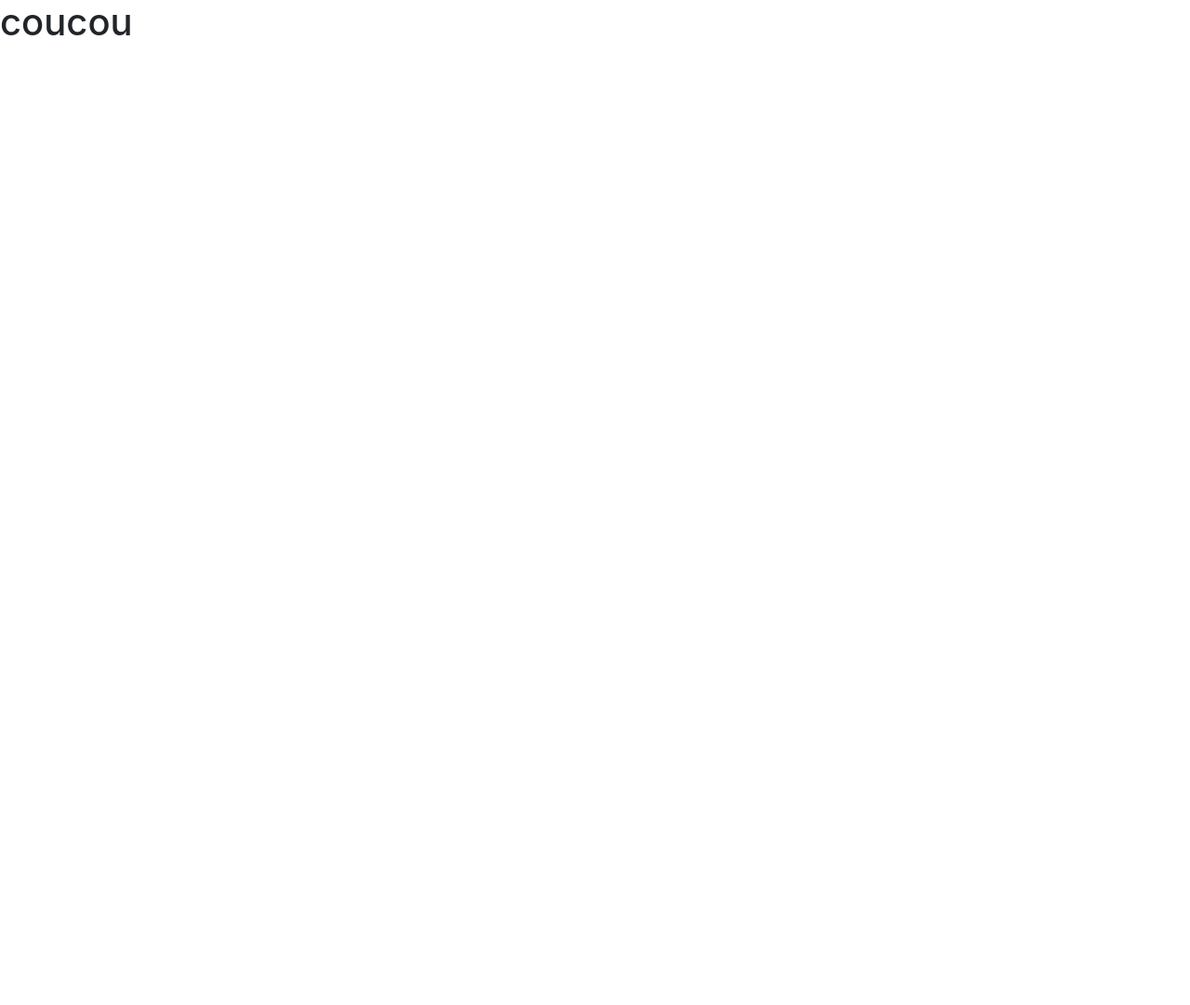
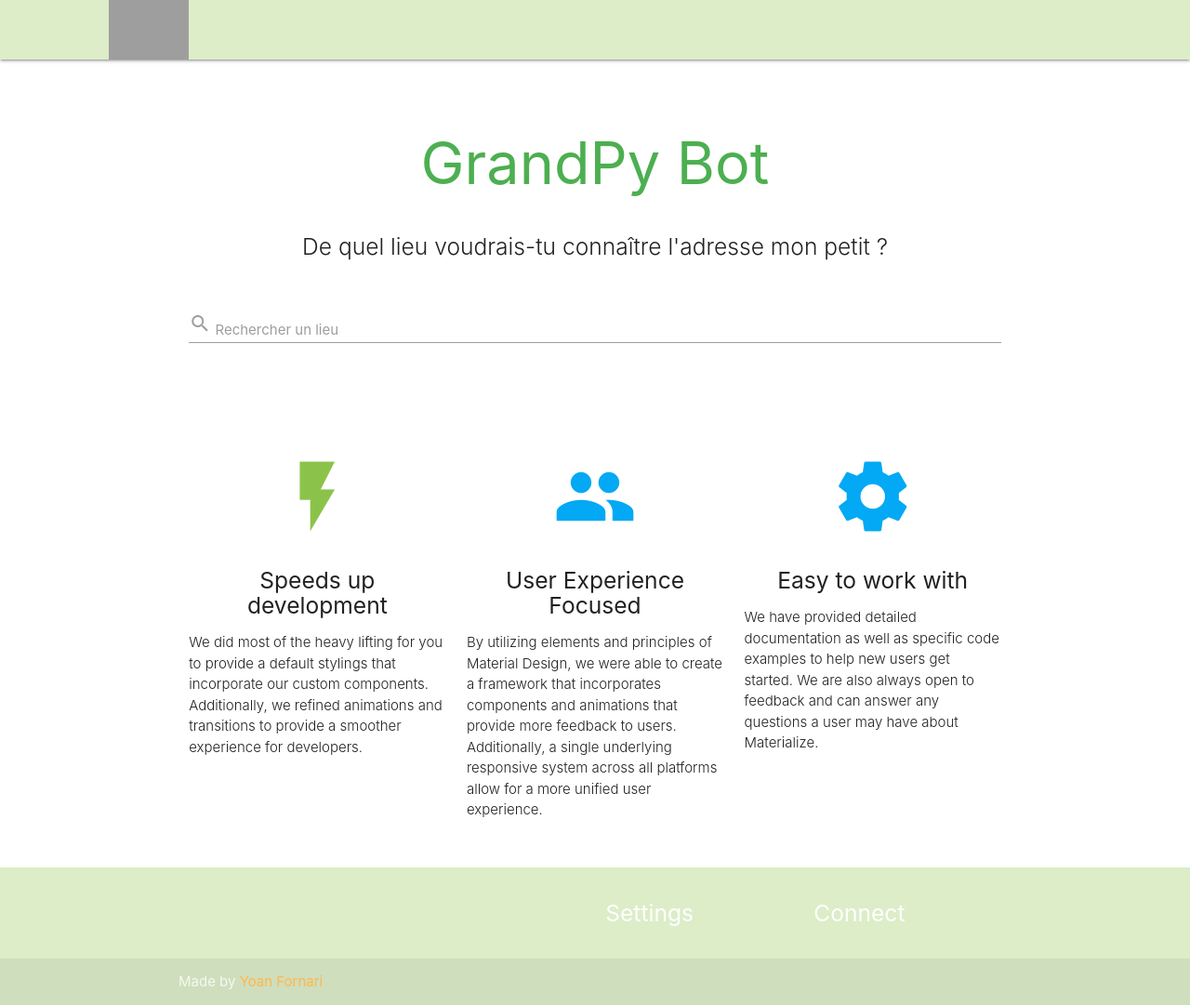
Before and after one commit to youpiyoful/grandpy_bot, a Flask app: page / in a window 1280 px wide. Before the commit the page is almost empty. Shown: the whole page at 93% size. Before the commit the page ends 38 px from the top, so only its background shows below. Run offline with Flask 2, Linux system fonts and the light colour scheme; parts of the project's set-up code (start-up, migrations or seed data) failed here and were passed over; some libraries are stand-ins or nearby versions; grey boxes are pictures that could not be loaded.

Commit message:
[change] i choose materialize instead of bootstrap and i start custom my page with him

```diff
--- a/grandpyapp/templates/index.html
+++ b/grandpyapp/templates/index.html
@@ -1,29 +1,117 @@
-<!doctype html>
-<html lang="fr">
-    <head>
-        <meta charset="UTF-8"/>
-        <meta name="viewport"
-              content="width=device-width, user-scalable=no, initial-scale=1.0, maximum-scale=1.0, minimum-scale=1.0"/>
-        <meta http-equiv="X-UA-Compatible" content="ie=edge"/>
-        <link rel="stylesheet"
-              href="https://stackpath.bootstrapcdn.com/bootstrap/4.3.1/css/bootstrap.min.css"
-              integrity="sha384-ggOyR0iXCbMQv3Xipma34MD+dH/1fQ784/j6cY/iJTQUOhcWr7x9JvoRxT2MZw1T"
-              crossorigin="anonymous">
-        <title>Document</title>
-    </head>
-    <body>
-        <header>
-            <h1>coucou</h1>
-        </header>
-        <footer></footer>
-        <script src="https://code.jquery.com/jquery-3.3.1.slim.min.js"
-                integrity="sha384-q8i/X+965DzO0rT7abK41JStQIAqVgRVzpbzo5smXKp4YfRvH+8abtTE1Pi6jizo"
-                crossorigin="anonymous"></script>
-        <script src="https://cdnjs.cloudflare.com/ajax/libs/popper.js/1.14.7/umd/popper.min.js"
-                integrity="sha384-UO2eT0CpHqdSJQ6hJty5KVphtPhzWj9WO1clHTMGa3JDZwrnQq4sF86dIHNDz0W1"
-                crossorigin="anonymous"></script>
-        <script src="https://stackpath.bootstrapcdn.com/bootstrap/4.3.1/js/bootstrap.min.js"
-                integrity="sha384-JjSmVgyd0p3pXB1rRibZUAYoIIy6OrQ6VrjIEaFf/nJGzIxFDsf4x0xIM+B07jRM"
-                crossorigin="anonymous"></script>
-    </body>
+<!DOCTYPE html>
+<html lang="en">
+<head>
+    <meta http-equiv="Content-Type" content="text/html; charset=UTF-8"/>
+    <meta name="viewport" content="width=device-width, initial-scale=1, maximum-scale=1.0"/>
+    <title>Starter Template - Materialize</title>
+
+    <!-- CSS  -->
+    <link href="https://fonts.googleapis.com/icon?family=Material+Icons" rel="stylesheet">
+    <link rel="stylesheet" href="https://cdnjs.cloudflare.com/ajax/libs/materialize/1.0.0/css/materialize.min.css">
+</head>
+<body>
+<nav class="light-green lighten-4 row">
+    <div class="nav-wrapper container col s3 center ">
+
+        <img src="{{ url_for('static', filename="logo.png") }}" height=100% />
+    </div>
+</nav>
+<div class="section no-pad-bot" id="index-banner">
+    <div class="container">
+        <h1 class="header center green-text">GrandPy Bot</h1>
+        <div class="row center">
+            <h5 class="header col s12 light">De quel lieu voudrais-tu connaître l'adresse mon petit ?</h5>
+        </div>
+
+        <div class="row">
+            <form class="col s12">
+                <div class="row">
+                    <div class="input-field col s12">
+                        <textarea id="textarea1" class="materialize-textarea"></textarea>
+                        <label for="textarea1"><i class="material-icons">search</i> Rechercher un lieu</label>
+                    </div>
+                </div>
+            </form>
+        </div>
+    </div>
+</div>
+
+
+<div class="container">
+    <div class="section">
+
+        <!--   Icon Section   -->
+        <div class="row">
+            <div class="col s12 m4">
+                <div class="icon-block">
+                    <h2 class="center light-green-text"><i class="large material-icons">flash_on</i></h2>
+                    <h5 class="center">Speeds up development</h5>
+
+                    <p class="light">We did most of the heavy lifting for you to provide a default stylings that
+                        incorporate our custom components. Additionally, we refined animations and transitions to
+                        provide a smoother experience for developers.</p>
+                </div>
+            </div>
+
+            <div class="col s12 m4">
+                <div class="icon-block">
+                    <h2 class="center light-blue-text"><i class="large material-icons">group</i></h2>
+                    <h5 class="center">User Experience Focused</h5>
+
+                    <p class="light">By utilizing elements and principles of Material Design, we were able to create a
+                        framework that incorporates components and animations that provide more feedback to users.
+                        Additionally, a single underlying responsive system across all platforms allow for a more
+                        unified user experience.</p>
+                </div>
+            </div>
+
+            <div class="col s12 m4">
+                <div class="icon-block">
+                    <h2 class="center light-blue-text"><i class="large material-icons">settings</i></h2>
+                    <h5 class="center">Easy to work with</h5>
+
+                    <p class="light">We have provided detailed documentation as well as specific code examples to help
+                        new users get started. We are also always open to feedback and can answer any questions a user
+                        may have about Materialize.</p>
+                </div>
+            </div>
+        </div>
+
+    </div>
+    {#    <br><br>#}
+</div>
+
+<footer class="page-footer light-green lighten-4">
+    <div class="container">
+        <div class="row">
+            <div class="col l6 s12">
+                <h5 class="white-text"></h5>
+                <p class="grey-text"></p>
+            </div>
+            <div class="col l3 s12">
+                <h5 class="white-text">Settings</h5>
+                <ul>
+                </ul>
+            </div>
+            <div class="col l3 s12">
+                <h5 class="white-text">Connect</h5>
+                <ul>
+                </ul>
+            </div>
+        </div>
+    </div>
+    <div class="footer-copyright">
+        <div class="container">
+            Made by <a class="orange-text text-lighten-2" href="http://materializecss.com">Yoan Fornari</a>
+        </div>
+    </div>
+</footer>
+
+
+<!--  Scripts-->
+<script src="https://code.jquery.com/jquery-2.1.1.min.js"></script>
+<script src="https://cdnjs.cloudflare.com/ajax/libs/materialize/1.0.0/js/materialize.min.js"></script>
+
+
+</body>
 </html>
```
